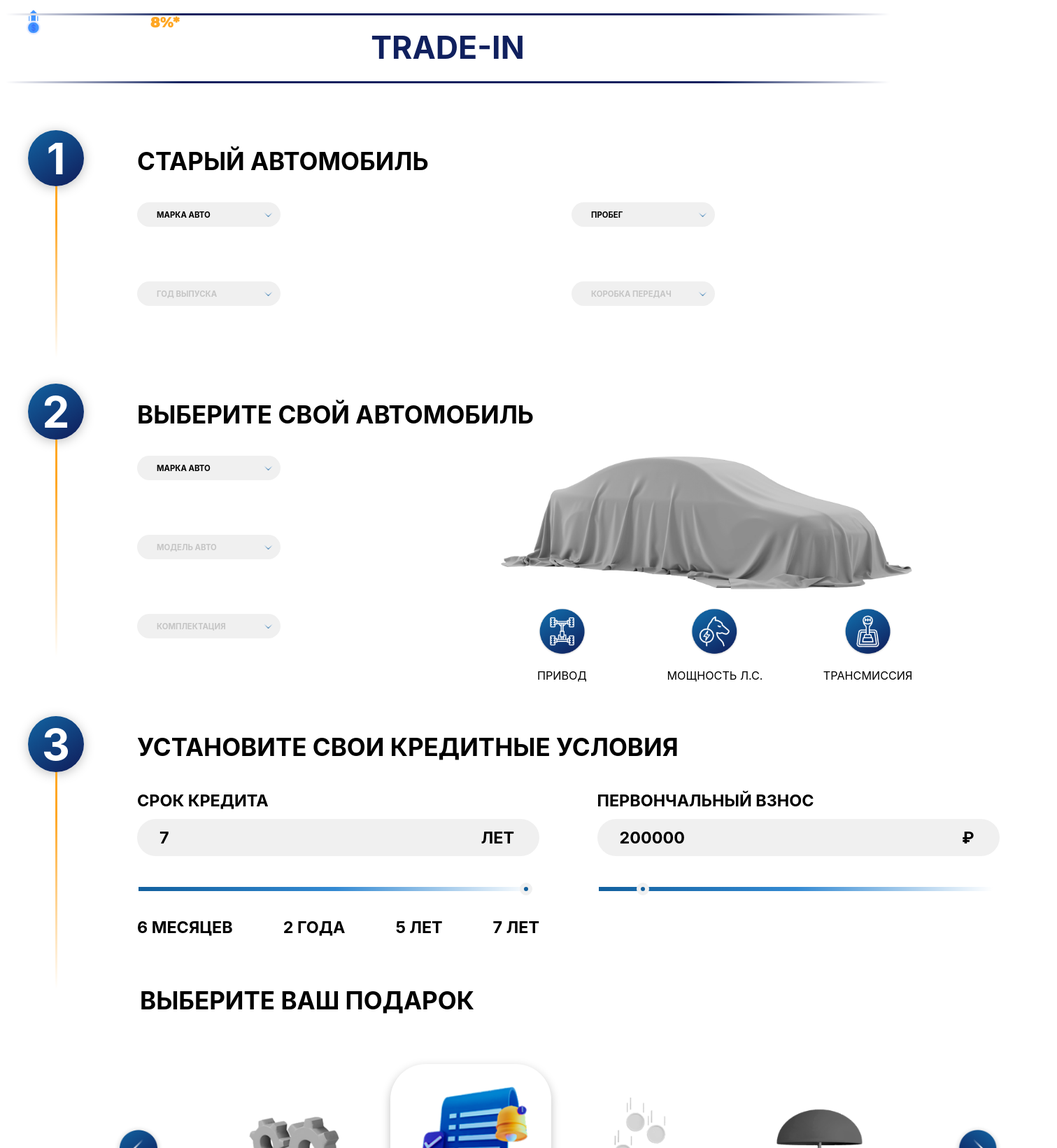
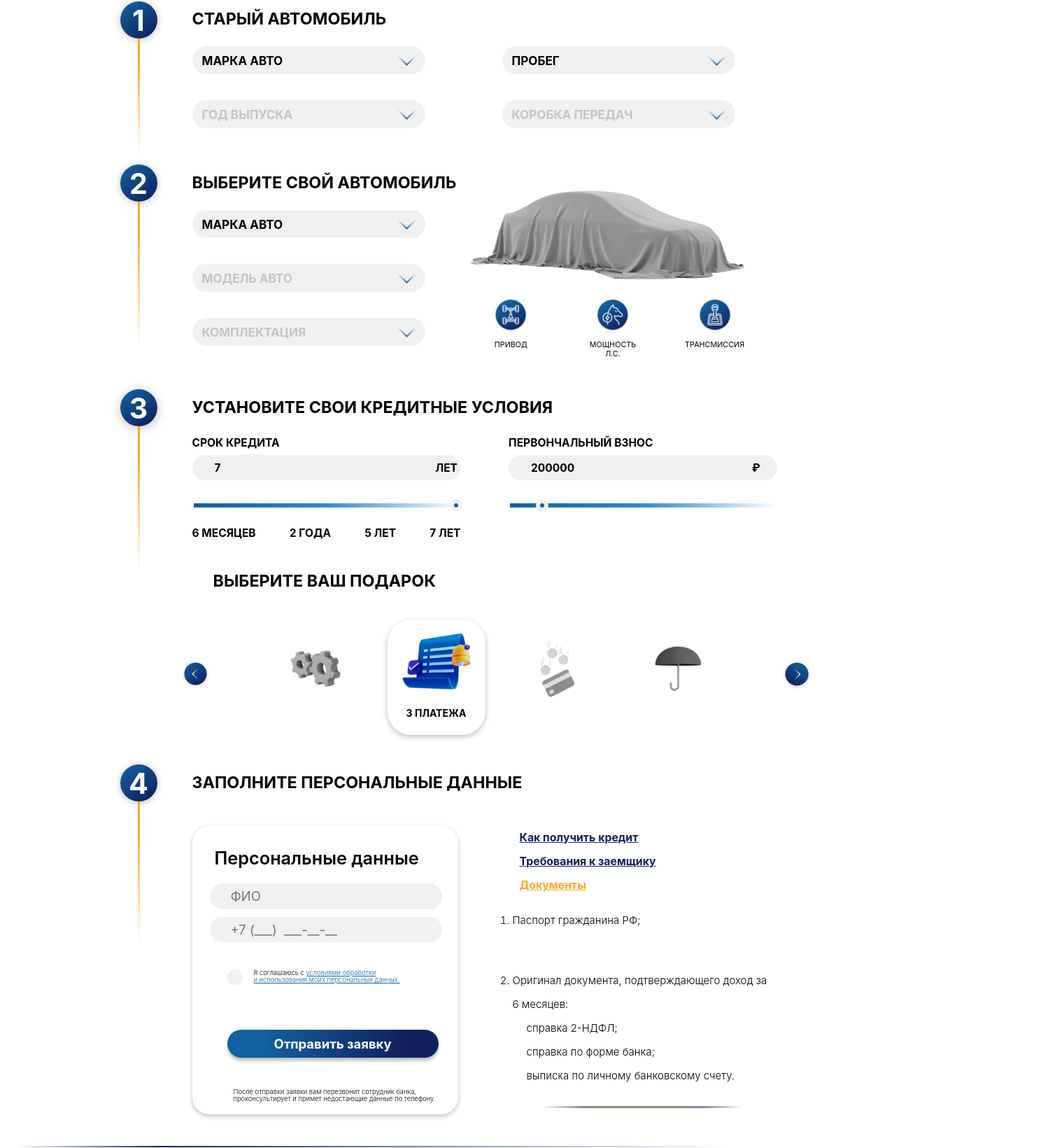
Before and after one commit to MikeGer92/AutoRakurs, a Vue app: page /tradein in a window 1280 px wide. Shown: the part 501-2141 px from the top of the page at 70% size, 1511 px wide, since content can reach past the window. Built offline with nearby package versions, Linux system fonts and the light colour scheme; a web font is replaced by a local one; what vue-yandex-maps would draw is missing.

Commit message:
added TraidIn page 1280px

```diff
--- a/src/components/Carousel.vue
+++ b/src/components/Carousel.vue
@@ -173,7 +173,7 @@ export default {
   margin: 45px 0 0 60px;
   display: flex;
   align-items: center;
-  height: 420px;
+  height: 250px;
 }
 .slick-initialized .slick-slide[data-v-e4caeaf8] {
   display: flex;
@@ -228,53 +228,60 @@ export default {
   background: url('../assets/images/Group183.png') center 0px/ contain no-repeat;
   cursor: pointer;
 }
-@media (min-width: 1280px) and (max-width: 1921px) {
+
+@media (min-width: 768px) and (max-width: 1281px) {
+  .slick-initialized .slick-slide[data-v-e4caeaf8] {
+    width: 1000px;
+    justify-content: space-around;
+  }
   .carousel-main {
-    margin-top: 69px;
-    max-width: 1700px;
+    margin-top: 45px;
+    max-width: 1100px;
     &__title {
-      font-size: 34.9938px;
-      line-height: 42px;
+      font-size: 23.3292px;
+      line-height: 28px;
     }
   }
+  .slider-wrapper {
+    margin: 23px 0 0 32px;
+    width: 100%;
+    height: 200px;
+  }
   .slick-list[data-v-3d1a4f76] {
-    max-width: 1000px;
+    width: 690px;
+    padding: 0px 30px;
   }
   .slider__item {
-    max-width: 250px;
-    height: 205px;
+    max-width: 160px;
+    height: 130px;
+    margin: 0 20px;
     & img {
-      width: 205px;
+      width: 110px;
     }
   }
   .slider__item-active {
     margin: 15px 0;
-    width: 270px;
-    height: 250px;
-    box-shadow: 0px 4.51039px 12.4036px rgba(0, 0, 0, 0.25);
-    border-radius: 50.7418px;
+    width: 180px;
+    height: 165px;
+    box-shadow: 0px 3.00692px 8.26904px rgba(0, 0, 0, 0.25);
+    border-radius: 33.8279px;
     & img {
-      width: 200px;
-      margin: 0 15px;
+      width: 120px;
+      margin: 0 10px;
     }
     &--text {
-      font-size: 30px;
-      line-height: 36px;
+      font-size: 14px;
+      line-height: 18px;
       margin: 5px 0;
     }
   }
-  .slider-wrapper {
-    margin: 30px 0 0 40px;
-    max-width: 1275px;
-    height: 330px;
-  }
   .next-btn {
-    width: 160px;
-    height: 80px;
+    width: 106px;
+    height: 53px;
   }
   .prev-btn {
-    width: 160px;
-    height: 80px;
+    width: 106px;
+    height: 53px;
   }
 }
 @media ( max-width: 600px) {
--- a/src/components/CustomRadio.vue
+++ b/src/components/CustomRadio.vue
@@ -108,6 +108,39 @@ export default {
 
   }
 }
+@media (min-width: 768px) and (max-width: 1281px) {
+  .radio-main {
+    &__radio {
+      margin-top: 28px;
+      &_btn {
+        width: 22px;
+        height: 22px;
+        + span {
+          width: 22px;
+          height: 22px;
+        }
+        &:checked {
+          + span {
+            &::before {
+              width: 13px;
+              height: 13px;
+            }
+          }
+        }
+      }
+      & span {
+        width: 22px;
+        height: 22px;
+      }
+      &_text {
+        font-size: 9.37009px;
+        line-height: 106.52%;
+        margin-left: 16px;
+      }
+    }
+
+  }
+}
 @media (max-width: 605px) {
   .radio-main {
     &__radio {
--- a/src/components/OldCarParams.vue
+++ b/src/components/OldCarParams.vue
@@ -193,31 +193,33 @@ export default {
     }
   }
 }
-@media (min-width: 1280px) and (max-width: 1921px) {
+
+@media (min-width: 768px) and (max-width: 1281px) {
   .oldcar-params {
-    margin: 0 0 0 22px;
+    margin: 0 0 0 15px;
     &__left {
-      margin: 24px 0 0 10px;
+      margin: 16px 0 0 6px;
       &_num {
-        width: 80px;
-        height: 80px;
-        font-size: 61.844px;
-        line-height: 75px;
-        box-shadow: 0px 2.3906px 16.1366px rgba(0, 0, 0, 0.25);
+        width: 53px;
+        height: 53px;
+        font-size: 41.2294px;
+        line-height: 50px;
+        box-shadow: 0px 1.59373px 10.7577px rgba(0, 0, 0, 0.25);
       }
       &_border-y {
-        height: 245px;
+        height: 164px;
+        width: 3px;
       }
     }
     &__right {
-      margin: 47px 0 0 0;
+      margin: 27px 0 0 0;
       &_title {
-        font-size: 34.9938px;
-        line-height: 42px;
-        margin-left: 76px;
+        font-size: 23.3292px;
+        line-height: 28px;
+        margin-left: 50px;
       }
       &_main {
-        margin: 38px 0 0 76px;
+        margin: 25px 0 0 50px;
       }
     }
   }
--- a/src/components/WhyUs.vue
+++ b/src/components/WhyUs.vue
@@ -173,6 +173,56 @@ export default {
     }
   }
 }
+@media (min-width: 768px) and (max-width: 1281px) {
+  .whyus {
+    max-width: 1023px;
+    margin: 20px 0 0 15px;
+    &__divider {
+      &_line {
+        height: 2px;
+      }
+      &_text {
+        margin: 13px 0;
+        font-size: 29.8025px;
+        line-height: 36px;
+      }
+    }
+    &__subtitle {
+      margin-top: 69px;
+      font-family: 'Montserrat';
+      font-style: normal;
+      font-weight: 500;
+      font-size: 11.1167px;
+      line-height: 14px;
+      text-align: center;
+      color: #000000;
+    }
+    &__title {
+      font-size: 29.7895px;
+      line-height: 36px;
+    }
+    &__advants {
+      width: 750px;
+      margin: 29px auto;
+      &_clients, &_banks, &_time {
+        width: 218px;
+        &-image {
+          width: 130px;
+          height: 130px;
+        }
+        &-title {
+          font-size: 19.1902px;
+          line-height: 23px;
+        }
+        &-descr {
+          font-size: 11.1167px;
+          line-height: 14px;
+          line-height: 13px;
+        }
+      }
+    }
+  }
+}
 @media ( max-width: 600px) {
   .whyus {
     &__divider {
--- a/src/components/credit/CallBackForm.vue
+++ b/src/components/credit/CallBackForm.vue
@@ -176,6 +176,43 @@ export default {
   }
 
 }
+@media (min-width: 768px) and (max-width: 1281px) {
+  .person-form {
+    width: 380px;
+    height: 412px;
+    box-shadow: 0px 2.52813px 6.95236px rgba(0, 0, 0, 0.25);
+    border-radius: 24.6493px;
+    &__title {
+      margin: 31px 0 20px 32px;
+      font-size: 25.2813px;
+      line-height: 31px;
+    }
+    &__name, &__phone {
+      width: 302px;
+      height: 46px;
+      border-radius: 62.6841px;
+      font-size: 18.4662px;
+      line-height: 22px;
+      padding: 0 0 0 14;
+      margin: 0 0 11px 25px;
+    }
+    &__btn {
+      width: 302px;
+      height: 50px;
+      box-shadow: 0px 4.60935px 4.60935px rgba(0, 0, 0, 0.25);
+      border-radius: 42.6365px;
+      font-size: 18.4662px;
+      line-height: 106.52%;
+    }
+    &__info {
+      width: 308px;
+      font-size: 9.37009px;
+      line-height: 106.52%;
+      text-align: left;
+    }
+  }
+
+}
 @media (max-width: 605px) {
   .person-form {
     width: 332px;
--- a/src/components/credit/ChoiseParams.vue
+++ b/src/components/credit/ChoiseParams.vue
@@ -283,6 +283,63 @@ export default {
 
   }
 }
+@media (min-width: 768px) and (max-width: 1281px) {
+  .choise {
+    margin: 0 0 0 15px;
+    &__left {
+      margin: 15px 0 0 6px;
+      &_num {
+        width: 53px;
+        height: 53px;
+        font-size: 41.2294px;
+        line-height: 50px;
+        box-shadow: 0px 1.59373px 10.7577px rgba(0, 0, 0, 0.25);
+      }
+      &_border-y {
+        width: 3px;
+        height: 207px;
+      }
+    }
+    &__right {
+      margin-top: 27px;
+      &_title {
+        margin-left: 50px;
+        font-size: 23.3292px;
+        line-height: 28px;
+      }
+      &_main {
+        &-left {
+          margin: 25px 0 0 50px;
+        }
+        &-right {
+          margin: -115px 0 0 50px;
+          &--image {
+            width: 437px;
+            height: 246px;
+            margin-top: 30px;
+          }
+          &--compl {
+            margin-top: -10px;
+            &_drive, &_power, &_eng {
+              width: 86px;;
+              &-icon {
+                width: 48px;
+                height: 48px;
+              }
+              &-descr {
+                margin: 12px 0 0 0;
+                font-size: 10.7971px;
+                line-height: 13px;
+              }
+            }
+          }
+        }
+      }
+
+    }
+
+  }
+}
 @media ( max-width: 600px) {
   .choise {
     &__left {
--- a/src/components/credit/CreditParams.vue
+++ b/src/components/credit/CreditParams.vue
@@ -334,6 +334,68 @@ export default {
     }
   }
 }
+@media (min-width: 768px) and (max-width: 1281px) {
+  .credit-params {
+    margin: 0 0 0 15px;
+    &__left {
+      margin: 25px 0 0 6px;
+      &_num {
+        width: 53px;
+        height: 53px;
+        font-size: 41.2294px;
+        line-height: 50px;
+        box-shadow: 0px 2.3906px 16.1366px rgba(0, 0, 0, 0.25);
+      }
+      &_border-y {
+        width: 3px;
+        height: 207px;
+      }
+    }
+    &__right {
+      max-width: 905px;
+      margin-top: 37px;
+      &_title {
+        margin-left: 50px;
+        font-size: 23.3292px;
+        line-height: 28px;
+      }
+      &_main {
+        margin: 27px 0 0 50px;
+        &-left, &-right {
+          &--title {
+            font-size: 15.5712px;
+            line-height: 19px;
+          }
+          &--display {
+            margin: 8px 0 23px 0;
+            width: 384px;
+            height: 36px;
+            border-radius: 58.8214px;
+            &_num, &_text {
+              font-size: 15.5712px;
+              line-height: 19px;
+            }
+          }
+          &--time, &--payment {
+            width: 384px;
+            input[type='range'] {
+              width: 384px;
+              height: 5.56px;
+            }
+          }
+          &--scale {
+            margin: 23px 0 0 0;
+            width: 384px;
+            &_item {
+              font-size: 15.5712px;
+              line-height: 19px;
+            }
+          }
+        }
+      }
+    }
+  }
+}
 @media ( max-width: 600px) {
   .credit-params {
     &__left {
--- a/src/components/credit/PersonParams.vue
+++ b/src/components/credit/PersonParams.vue
@@ -233,7 +233,64 @@ export default {
       }
     }
   }
-
+}
+@media (min-width: 768px) and (max-width: 1281px) {
+  .person {
+    margin: 0 0 25px 15px;
+    &__left {
+      margin: 25px 0 0 6px;
+      &_num {
+        width: 53px;
+        height: 53px;
+        font-size: 41.2294px;
+        line-height: 50px;
+        box-shadow: 0px 1.59373px 10.7577px rgba(0, 0, 0, 0.25);
+      }
+      &_border-y {
+        width: 3px;
+        height: 207px;
+      }
+    }
+    &__right {
+      margin-top: 37px;
+      &_title {
+        margin-left: 50px;
+        font-size: 23.3292px;
+        line-height: 28px;
+      }
+      &_main {
+        margin: 48px 0 0px 50px;
+        &-left {
+          margin-right: 88px;
+        }
+      }
+    }
+    &__howget {
+      width: 354px;
+      &_info, &_req {
+        font-size: 15.8619px;
+        line-height: 34px;
+      }
+      &_docs {
+        font-size: 15.8619px;
+        line-height: 34px;
+      }
+      & ol {
+        padding-inline-start: 10px;
+        & li {
+          font-size: 15px;
+          line-height: 34px;
+          margin-bottom: 52px;
+          margin-left: -20px;
+        }
+      }
+      &_divider {
+        margin-top: 10px;
+        width: 285px;
+        height: 3px;
+      }
+    }
+  }
 }
 @media ( max-width: 600px) {
   .person {
--- a/src/views/TradeIn.vue
+++ b/src/views/TradeIn.vue
@@ -147,15 +147,13 @@ export default {
           &_str {
             display: flex;
           }
-        & span {
-          color: #FFA724;
-
-        }
+          & span {
+            color: #FFA724;
+          }
         }
         &--small {
           display: none;
         }
-
       }
     }
     &_credit {
@@ -251,6 +249,91 @@ export default {
     }
   }
 }
+@media (min-width: 768px) and (max-width: 1281px) {
+  .select-main {
+    width: 333px;
+    height: 40px;
+    margin-bottom: 37px;
+    &__field {
+      width: 333px;
+      height: 40px;
+      &_text {
+        font-size: 17.0569px;
+        line-height: 21px;
+        margin: 0 14px;
+      }
+      &_icon {
+        width: 29px;
+        height: 15px;
+      }
+    }
+    &__options {
+      top: 42px;
+      &_option {
+        margin-left: 14px;
+        font-size: 17.0569px;
+        line-height: 21px;
+
+      }
+    }
+  }
+  .tradein {
+    &__main {
+      max-width: 1280px;
+      height: 228px;
+      background: url('../assets/images/tradein-main.png') center 0px/ cover no-repeat;
+      &_wrapper {
+        width: 1023px;
+        margin: 0 auto;
+      }
+      &_textwrapp {
+        margin: 0 0 0 15px;
+      }
+      &_title {
+        font-size: 62.2855px;
+        line-height: 76px;
+      }
+      &_subtitle {
+        font-size: 20.6524px;
+        line-height: 25px;
+        margin-bottom: 27px;
+      }
+      &_benefit, &_credit {
+        margin-bottom: 15px;
+        &-icon {
+          width: 24px;
+          height: 24px;
+        }
+        &-text {
+          &--big {
+            margin-left: 10px;
+            font-size: 13.9707px;
+            line-height: 17px
+          }
+        }
+      }
+      &_image {
+        width: 544px;
+        margin: 0px 0 0 -20px;
+      }
+    }
+    &__divider {
+      margin: 29px auto;
+      &_line {
+        height: 2px;
+      }
+      &_text {
+        font-size: 29.8px;
+        line-height: 36px;
+        margin: 13px 0;
+      }
+    }
+    &__blocks {
+      max-width: 1013px;
+      margin: 0 auto;
+    }
+  }
+}
 @media ( max-width: 600px) {
   .select-main {
     width: 238px;
```
Also changed, not shown: src/components/CarouselItem.vue (+11 -11 lines). Lines whose indentation alone changed are shown as unchanged.
